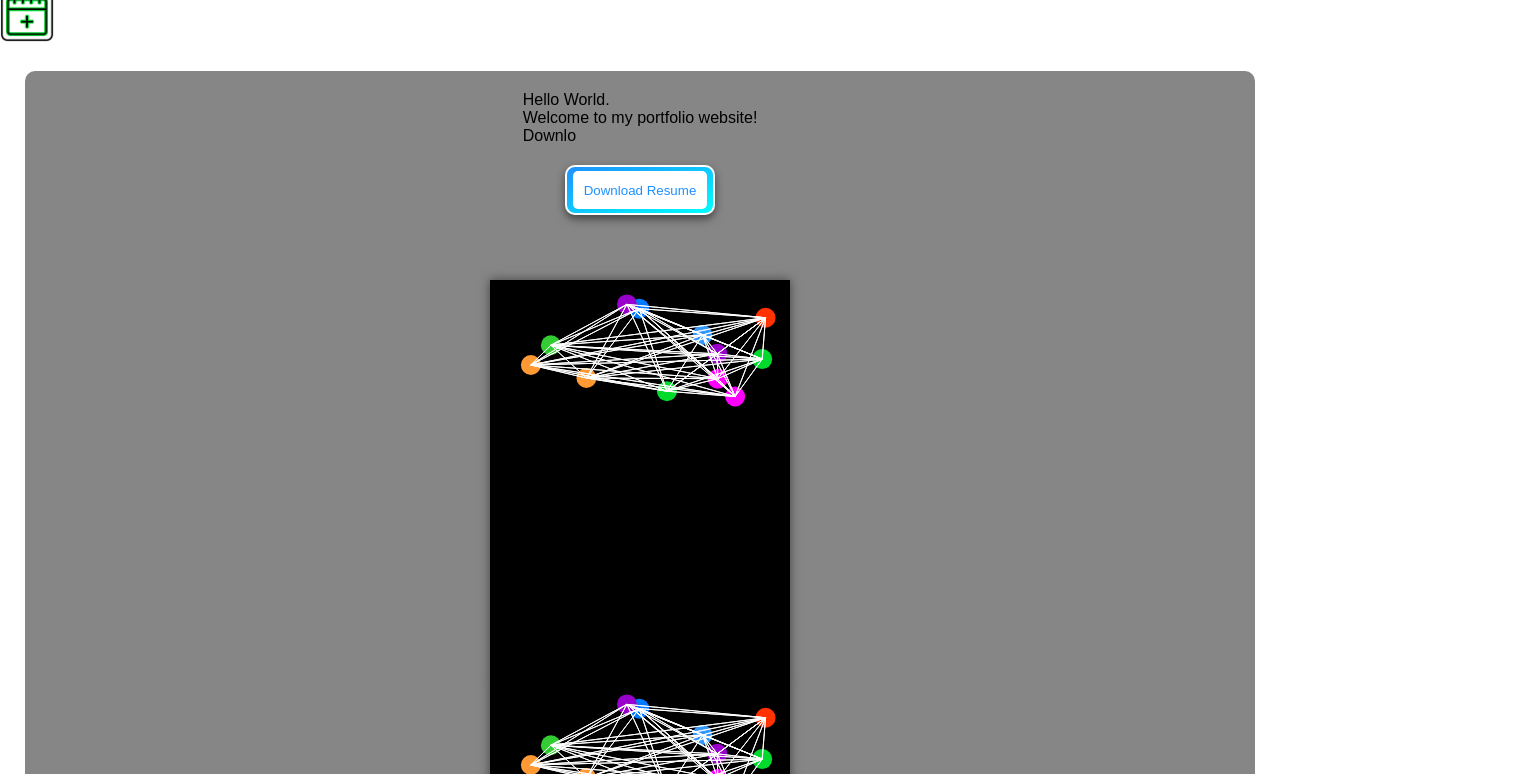
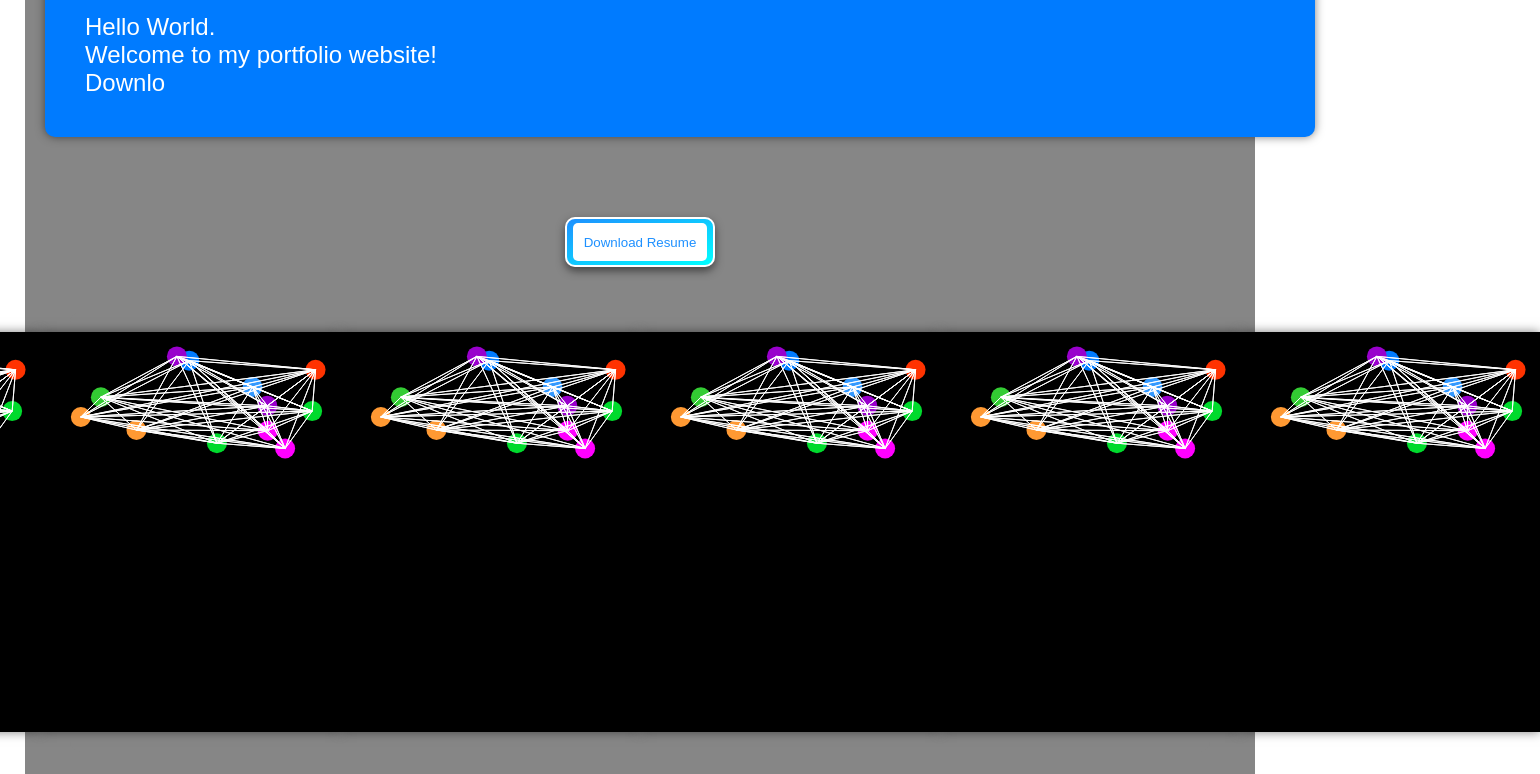
Before and after one commit to Justin-Conner/www.webexamples.pro, a plain HTML site: page index.html in a window 1280 px wide. Shown: the part 230-1004 px from the top of the page, 1540 px wide, since content can reach past the window. Drawn offline with Linux system fonts and the light colour scheme.

Commit message:
updated resume link

```diff
--- a/download.js
+++ b/download.js
@@ -3,7 +3,8 @@
     var link = document.createElement('a');
 
     // Set the href attribute to the path of the file to be downloaded
-    link.href = '/resume.pdf'; // Update this to the correct path
+    link.href = '/resume.pdf';
+ // Update this to the correct path
 
     // Set the download attribute with the desired file name
     link.download = 'resume.pdf'; // Update this to the desired file name
--- a/index.html
+++ b/index.html
@@ -68,16 +68,22 @@
 
 <div class="jumbotron">
 
-            <div id="typing-container"></div>
+            <div id="typing-container">
+
+            </div>
                  <!-- Resume button and Upwork image container -->
     <div class="button-container">
       <div class="resume-container">
       <button class="animated-buttonRad" onclick="downloadResume()"><div id="btn-cover">Download Resume</div></button>
 
-  </div>
+    </div>
 
 </div>
-<div class="jumbotron">
+<div class="jumbotron2">
+  <iframe src="./web.html" title="Web Content"></iframe>
+  <iframe src="./web.html" title="Web Content"></iframe>
+  <iframe src="./web.html" title="Web Content"></iframe>
+  <iframe src="./web.html" title="Web Content"></iframe>
   <iframe src="./web.html" title="Web Content"></iframe>
   <iframe src="./web.html" title="Web Content"></iframe>
 
@@ -85,7 +91,7 @@
 
 
 
-</div> <!--end jumbotron-->
+
 
 
 
--- a/jumbotron.css
+++ b/jumbotron.css
@@ -24,13 +24,25 @@
     flex-direction: column; /* Set the flex direction to column */
     align-items: center;
     justify-content: center;
-<<<<<<< HEAD
     width: auto;
   }
-=======
-    width: 95%;
+  .jumbotron2 {
+    /* Remove the background-image property */
+    background-size: cover; /* Adjust background size as needed */
+    background-position: center; /* Center the background image */
+    background-color: rgb(134, 134, 134); /* Set text color to white for better visibility */
+    padding: 20px; /* Add some padding for better readability */
+    margin: 25px;
+    border-radius: 10px;
+    display: flex;
+    flex-direction: row; /* Set the flex direction to column */
+    align-items: center;
+    justify-content: center;
+    width: auto;
+  }
 
-    /* Animation properties */
+
+    Animation properties{
     animation-name: example; /* Name of the keyframes animation */
     animation-duration: 5s; /* Duration of the animation */
     animation-timing-function: ease-in-out; /* Timing function for the animation */
@@ -49,5 +61,3 @@
         background-color: rgb(134, 134, 134); /* Final background color */
     }
 }
-
->>>>>>> master
--- a/styles.css
+++ b/styles.css
@@ -5,14 +5,8 @@
     box-sizing: border-box;
     font-family: Arial, Helvetica, sans-serif;
 }
-<<<<<<< HEAD
-.navbar{
-    width: 100%;
-
-=======
 
 .navbar {
->>>>>>> master
     display: flex;
     gap: 20px;
     justify-content: center;
@@ -94,28 +88,13 @@
     }
 }
 
-<<<<<<< HEAD
 
-/*.image-container {
-    width: 100%;
-    height: auto;
-    background-color: transparent;
-    padding: 20px;
-}*/
-=======
->>>>>>> master
-.image-container {
-    width: 100%; /* Ensure the container takes up the full width */
-    display: flex;
-    justify-content: center; /* Center the image horizontally */
-<<<<<<< HEAD
-=======
-}
+
 
 .image-container img {
     max-width: 100%; /* Ensure the image does not exceed the container width */
     height: auto; /* Maintain aspect ratio */
->>>>>>> master
+
 }
 
 .image-container img {
```
Also changed, not shown: 1 other file.
